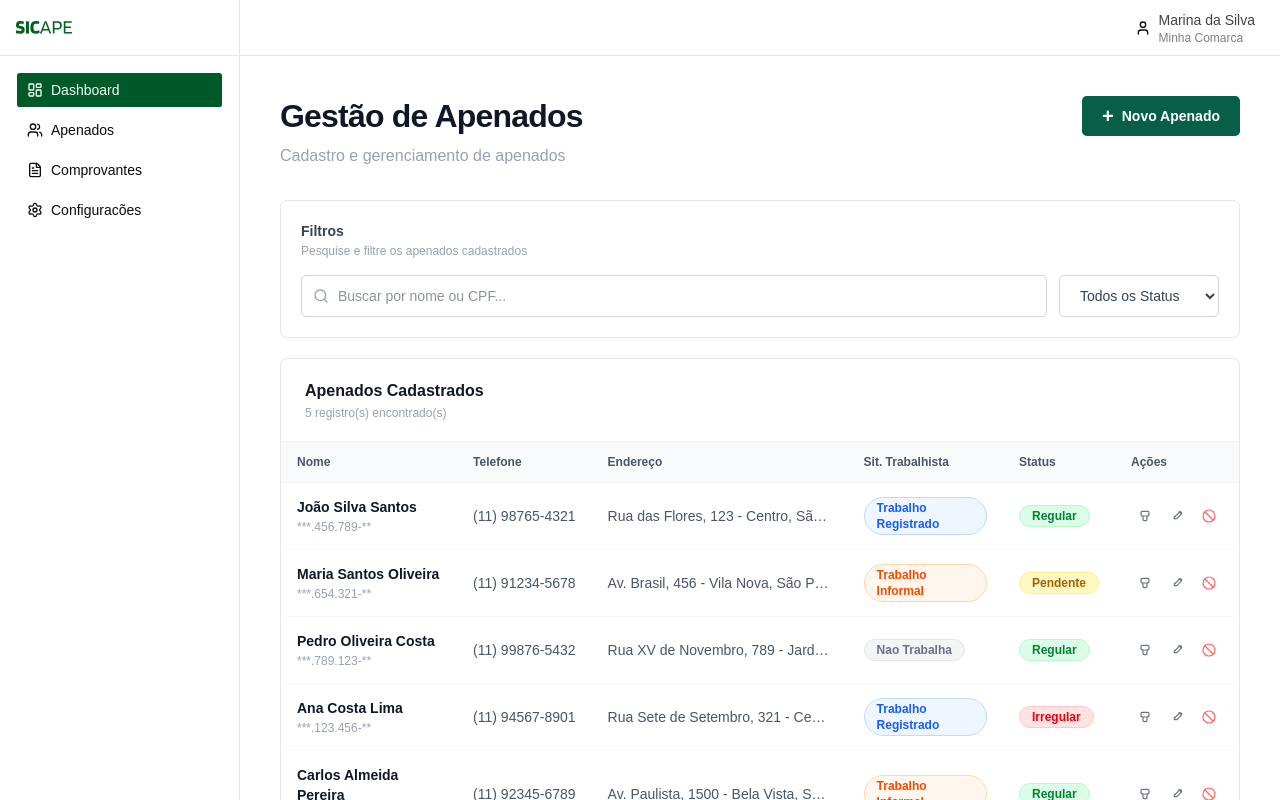
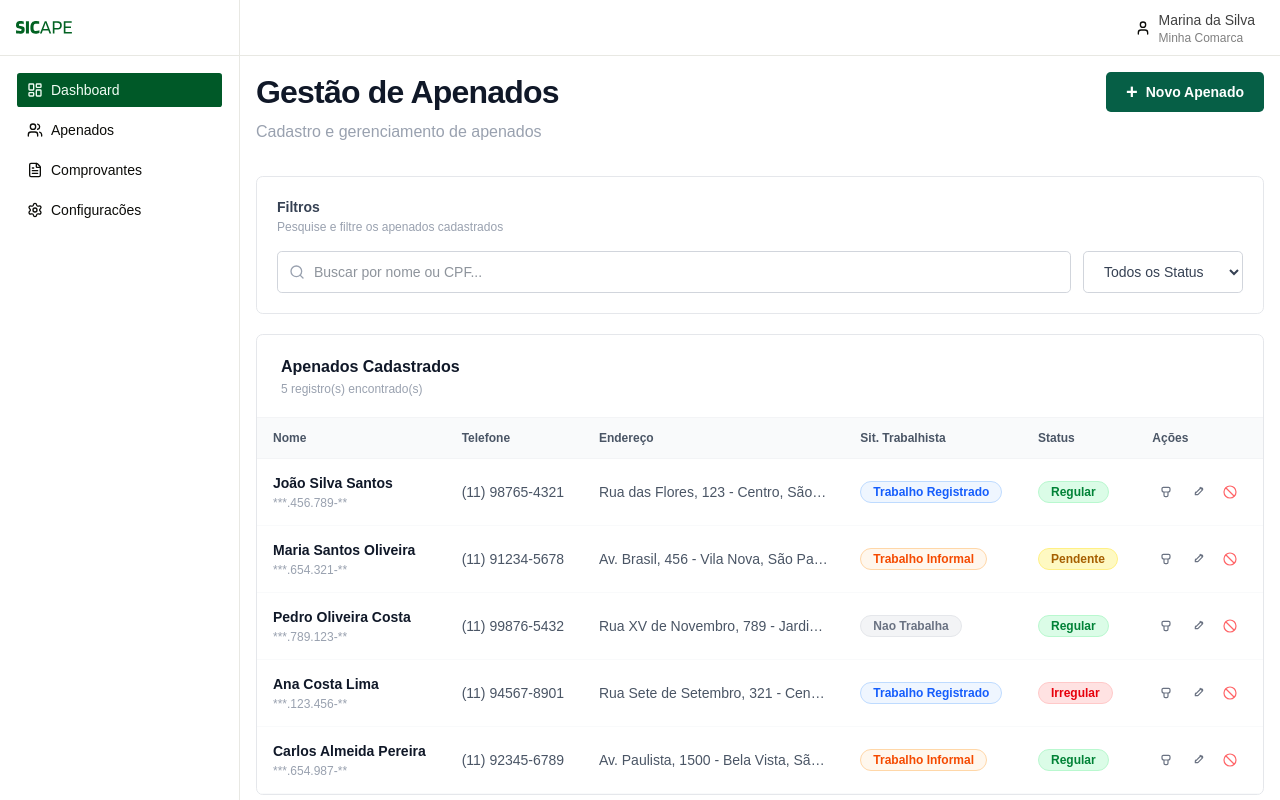
Before and after one commit to CS-PI-2026-Integrados/front-end, a React (Vite) app: page /apenados in a window 1280 px wide. Built offline with nearby package versions, Linux system fonts and the light colour scheme.

Commit message:
fix: ajustar padding das telas

```diff
--- a/src/pages/Convicteds.jsx
+++ b/src/pages/Convicteds.jsx
@@ -148,7 +148,7 @@
   }
 
   return (
-    <div className="min-h-screen bg-white p-6">
+    <div className="min-h-screen bg-white">
       <Toaster position="top-right" />
       <ModalInative
         apenado={apenadoInativar}
--- a/src/pages/Dashboard.jsx
+++ b/src/pages/Dashboard.jsx
@@ -17,7 +17,7 @@
   } = useDashboardMetrics(presencas, apenados)
 
   return (
-    <div className="max-w-7x1 mx-auto p-6">
+    <div className="max-w-7x1 mx-auto">
       <div className="space-y-6">
         <div>
           <h1 className="mb-2 text-3xl font-bold">Dashboard</h1>
--- a/src/pages/Service.jsx
+++ b/src/pages/Service.jsx
@@ -81,7 +81,7 @@
   }
 
   return (
-    <div className="mx-auto flex min-h-full max-w-7xl flex-col p-4 md:h-full md:p-6">
+    <div className="mx-auto flex min-h-full max-w-7xl flex-col md:h-full">
       <Tabs defaultValue="novo" className="flex min-h-0 w-full flex-1 flex-col">
         <div className="mb-4 flex shrink-0 flex-col justify-between gap-4 md:flex-row md:items-end">
           <div>
```
